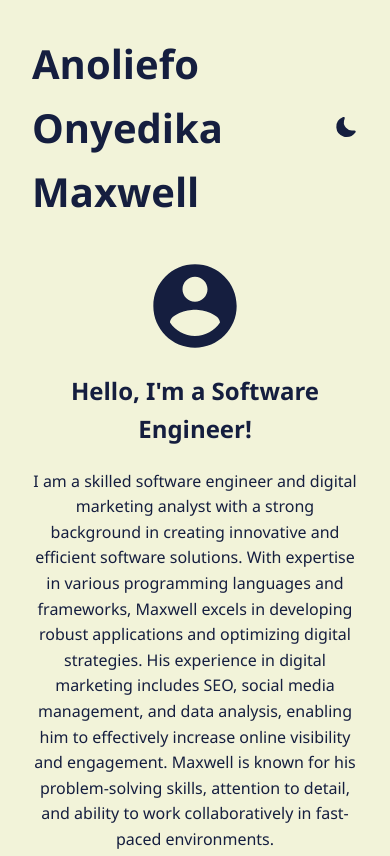
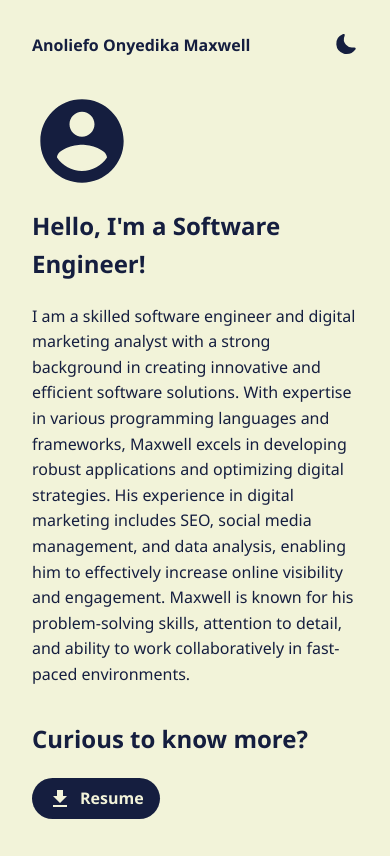
Before and after one commit to DevMaxwell/portfolioV2, a plain HTML site: page index.html in a window 390 px wide. Shown: the top 856 px of the page. Drawn offline with Linux system fonts and the light colour scheme.

Commit message:
refactor : modify style and contents

```diff
--- a/index.html
+++ b/index.html
@@ -55,10 +55,19 @@
           </div>
           <h2>Hello, I'm a Software Engineer!</h2>
           <p>
-            I am a skilled software engineer and digital marketing analyst with a strong background in creating innovative and efficient software solutions. With expertise in various programming languages and frameworks, Maxwell excels in developing robust applications and optimizing digital strategies. His experience in digital marketing includes SEO, social media management, and data analysis, enabling him to effectively increase online visibility and engagement. Maxwell is known for his problem-solving skills, attention to detail, and ability to work collaboratively in fast-paced environments.
+            I am a skilled software engineer and digital marketing analyst with
+            a strong background in creating innovative and efficient software
+            solutions. With expertise in various programming languages and
+            frameworks, Maxwell excels in developing robust applications and
+            optimizing digital strategies. His experience in digital marketing
+            includes SEO, social media management, and data analysis, enabling
+            him to effectively increase online visibility and engagement.
+            Maxwell is known for his problem-solving skills, attention to
+            detail, and ability to work collaboratively in fast-paced
+            environments.
           </p>
         </section>
-        <section id="skills">
+        <!-- <section id="skills">
           <h2>My Superpowers</h2>
           <ul>
             <li>Creative Problem Solving</li>
@@ -66,7 +75,7 @@
             <li>Agile Development</li>
             <li>Cross-functional Collaboration</li>
           </ul>
-        </section>
+        </section> -->
         <section id="resume-download">
           <h2>Curious to know more?</h2>
           <a
@@ -83,7 +92,7 @@
             >
               <path d="M19 9h-4V3H9v6H5l7 7 7-7zM5 18v2h14v-2H5z" />
             </svg>
-            <span>Download My Resume</span>
+            <span>Resume</span>
           </a>
         </section>
         <section id="social-media">
--- a/styles.css
+++ b/styles.css
@@ -6,7 +6,7 @@
 }
 
 body {
-    font-family: 'Segoe UI', Tahoma, Geneva, Verdana, sans-serif;
+  font-family: "Segoe UI", Tahoma, Geneva, Verdana, sans-serif;
   background-color: var(--bg-color);
   color: var(--text-color);
   line-height: 1.6;
@@ -104,7 +104,6 @@ body.dark-mode {
 
 .avatar {
   display: flex;
-    justify-content: center;
   margin-bottom: 1rem;
 }
 
@@ -112,10 +111,6 @@ body.dark-mode {
   width: 100px;
   height: 100px;
   color: var(--accent-color);
-}
-
-#intro {
-    text-align: center;
 }
 
 #skills ul {
@@ -144,6 +139,10 @@ body.dark-mode {
     flex-direction: column;
   }
 
+  h1 {
+    font-size: 1.5rem;
+  }
+
   .button {
     justify-content: center;
   }
@@ -152,3 +151,8 @@ body.dark-mode {
     grid-template-columns: 1fr;
   }
 }
+@media (max-width: 450px) {
+  h1 {
+    font-size: 1rem;
+  }
+}
```
Lines whose indentation alone changed are shown as unchanged.
